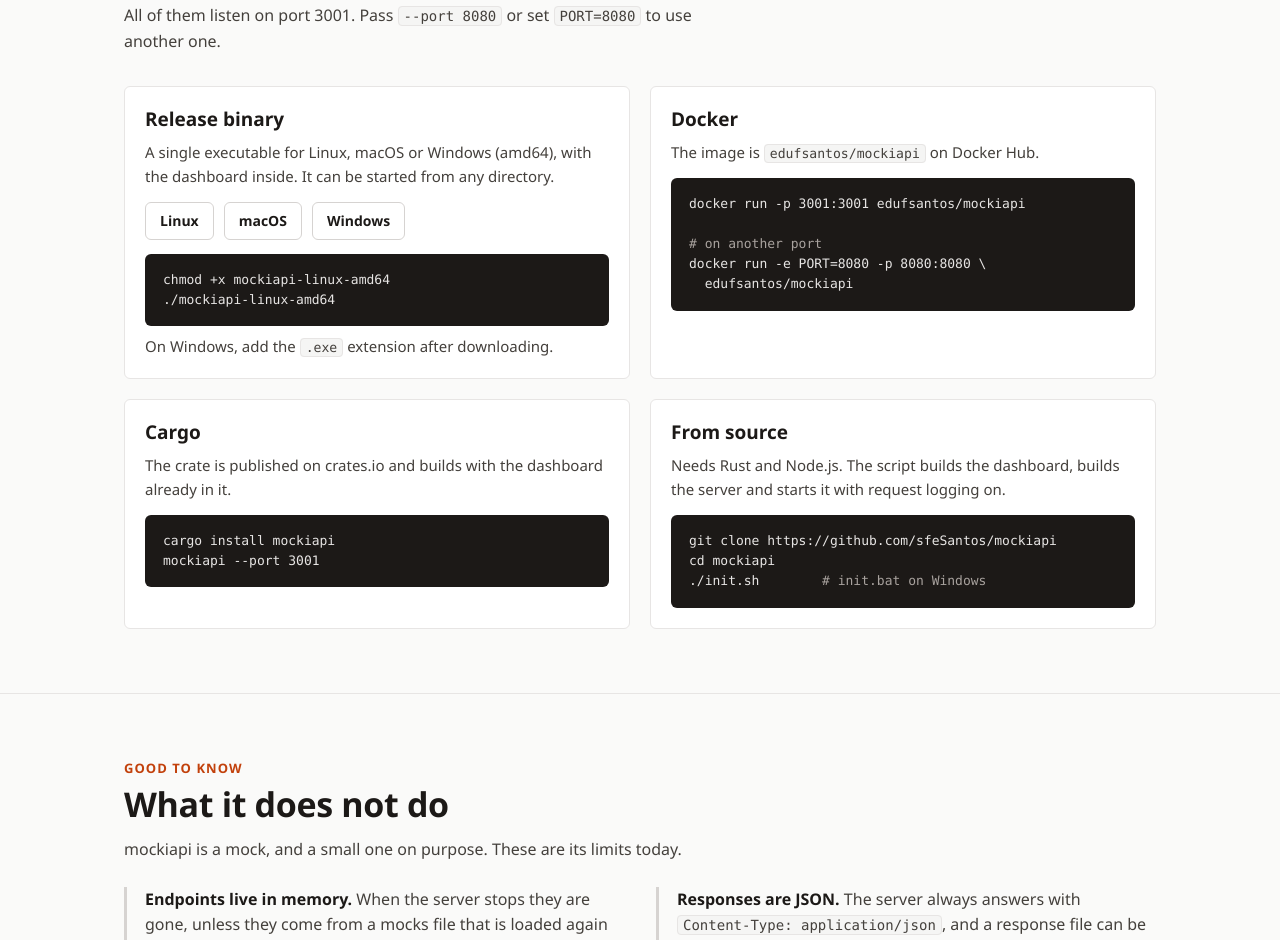
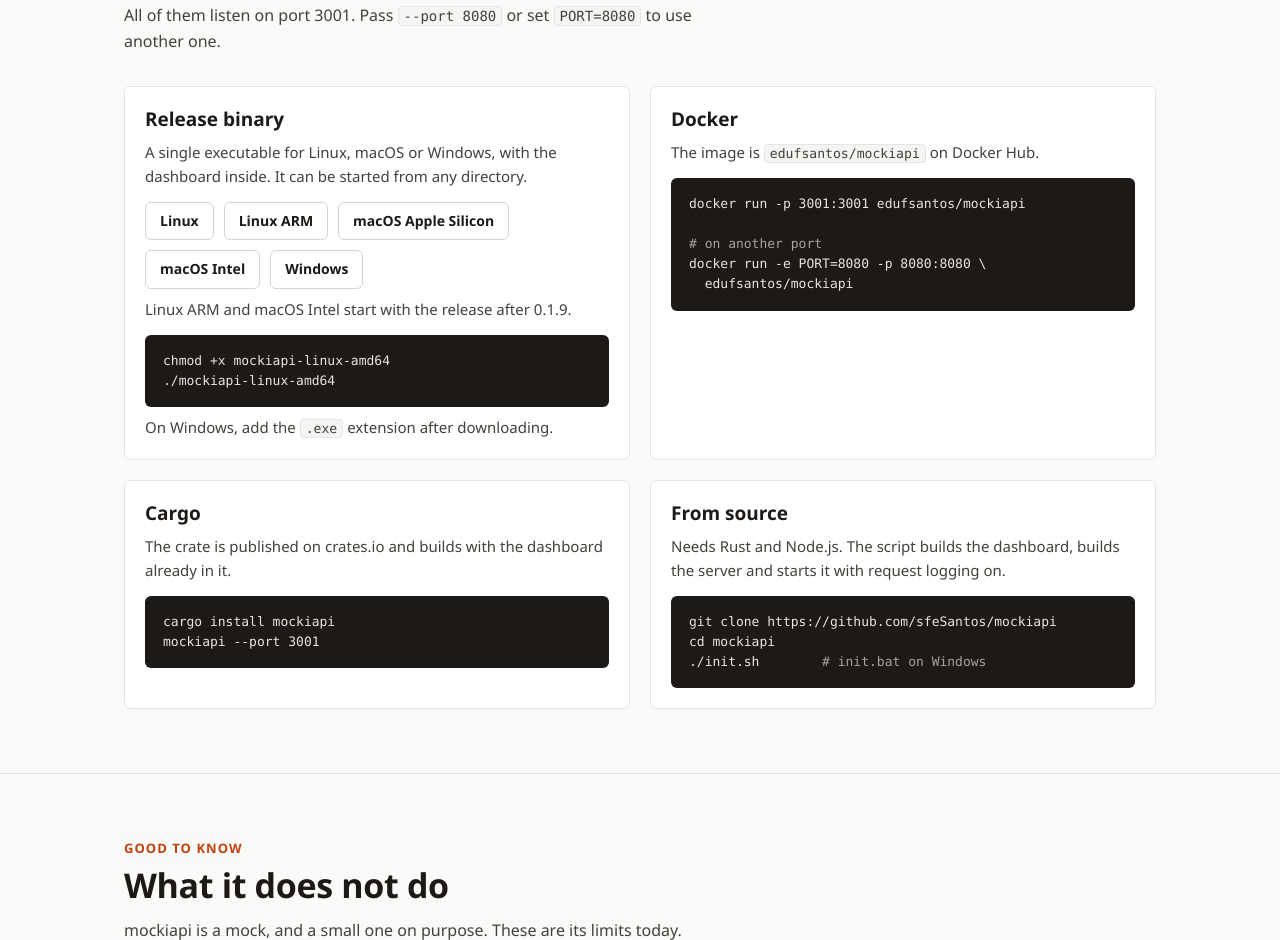
Before and after one commit to sfeSantos/mockiapi, a plain HTML site: page docs/index.html in a window 1280 px wide. Shown: the part 6051-6991 px from the top of the page. Drawn offline with Linux system fonts and the light colour scheme.

Commit message:
fix: build every release binary for the architecture in its name
The release built one binary per runner with no target, so each asset had whatever architecture the runner had. macos-latest is Apple Silicon now, which made mockiapi-macos-amd64 an arm64 binary that does not run on an Intel Mac.

Every binary is now built for an explicit target, and a step checks with file that it is what its name says. The release gains macOS arm64 and Linux arm64, and attaches the binaries the build job tested instead of compiling them again. The same five targets build on every pull request, so one that stops building shows up before a tag.

The Docker image is built for linux/amd64 and linux/arm64, each on a runner of its own architecture, and gathered under the same tags.

```diff
--- a/docs/index.html
+++ b/docs/index.html
@@ -857,12 +857,15 @@ curl -X POST localhost:3001/grpc \
     <div class="install">
       <div class="card">
         <h3>Release binary</h3>
-        <p>A single executable for Linux, macOS or Windows (amd64), with the dashboard inside. It can be started from any directory.</p>
+        <p>A single executable for Linux, macOS or Windows, with the dashboard inside. It can be started from any directory.</p>
         <div class="downloads">
           <a class="button" href="https://github.com/sfeSantos/mockiapi/releases/latest/download/mockiapi-linux-amd64">Linux</a>
-          <a class="button" href="https://github.com/sfeSantos/mockiapi/releases/latest/download/mockiapi-macos-amd64">macOS</a>
+          <a class="button" href="https://github.com/sfeSantos/mockiapi/releases/latest/download/mockiapi-linux-arm64">Linux ARM</a>
+          <a class="button" href="https://github.com/sfeSantos/mockiapi/releases/latest/download/mockiapi-macos-arm64">macOS Apple Silicon</a>
+          <a class="button" href="https://github.com/sfeSantos/mockiapi/releases/latest/download/mockiapi-macos-amd64">macOS Intel</a>
           <a class="button" href="https://github.com/sfeSantos/mockiapi/releases/latest/download/mockiapi-windows-amd64">Windows</a>
         </div>
+        <p>Linux ARM and macOS Intel start with the release after 0.1.9.</p>
 <pre>chmod +x mockiapi-linux-amd64
 ./mockiapi-linux-amd64</pre>
         <p>On Windows, add the <code>.exe</code> extension after downloading.</p>
```
Also changed, not shown: .github/workflows/docker.yml, .github/workflows/rust.yml, README.md.
